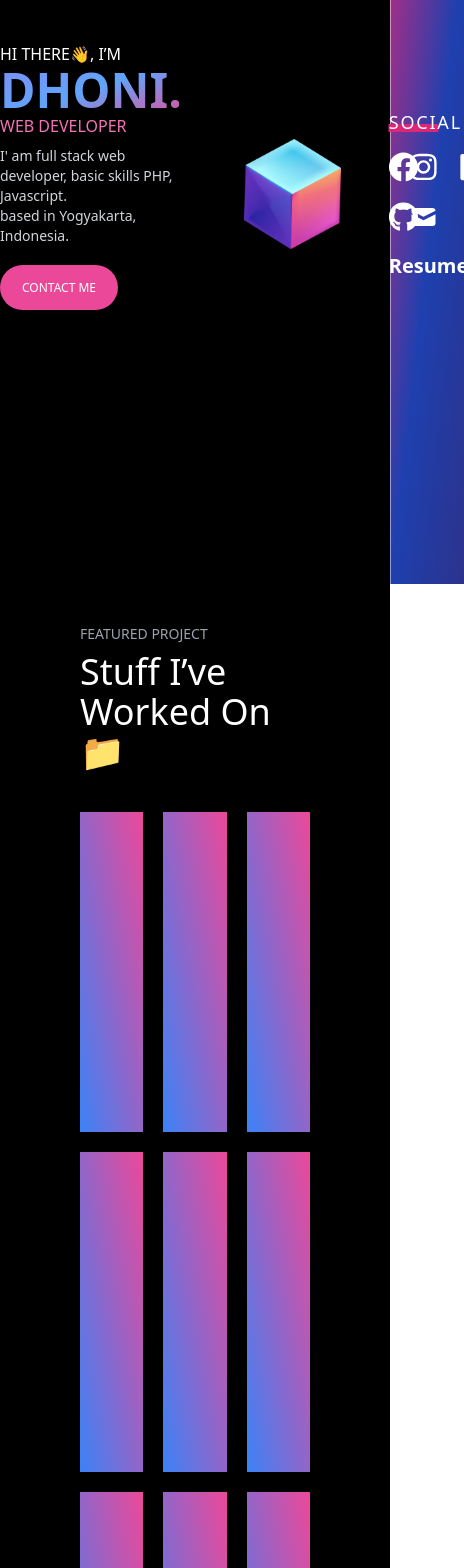
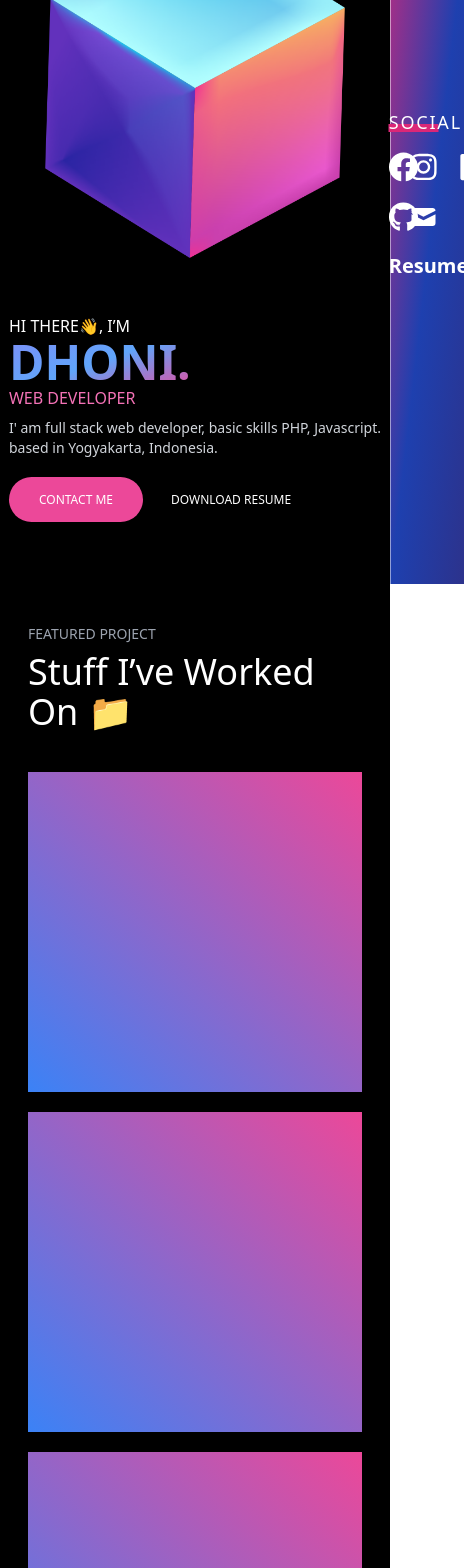
Before and after one commit to dhoniaridho/ahmadridhoni-v1, a Next.js app: page / in a window 390 px wide. Shown: the part 260-1828 px from the top of the page, 464 px wide, since content can reach past the window. Built offline with nearby package versions, Linux system fonts and the light colour scheme.

Commit message:
improve: responsive-layout

```diff
--- a/components/layouts/footer.js
+++ b/components/layouts/footer.js
@@ -1,7 +1,7 @@
 export default function Footer(){
     return(
         <footer className="bg-black text-white border-t border-gray-900">
-            <div className="flex justify-end h-16 place-items-center px-10">
+            <div className="flex justify-center md:justify-end h-16 place-items-center px-10">
                 <p className="text-sm">&copy;{new Date().getFullYear()} dhoniaridho. All Right Reserved</p>
             </div>
         </footer>
--- /dev/null
+++ b/components/ui/alert.js
@@ -0,0 +1,18 @@
+import classNames from "classnames"
+
+export default function Alert(props) {
+    const {children, type}  = props
+    const className = classNames('text-sm mt-1', {
+        'text-red-500': type === 'danger',
+        'text-blue-500': type === 'primary'
+    })
+    return(
+        <div className={className} role="alert">
+            {children}
+        </div>
+    )
+}
+
+Alert.defaultProps = {
+    type: 'danger'
+}
--- /dev/null
+++ b/components/ui/badge.js
@@ -0,0 +1,15 @@
+import classNames from "classnames"
+
+export default function Badge(props) {
+    const {type, children} = props
+    const className = classNames(props.className,{
+        'text-red-500': type === 'danger',
+        'text-blue-500': type === 'primary'
+    })
+    return(
+        <span className={className}>{children}</span>
+    )
+}
+Badge.defaultProps = {
+    type: 'danger'
+}
--- a/package.json
+++ b/package.json
@@ -9,6 +9,7 @@
     "lint": "next lint"
   },
   "dependencies": {
+    "classnames": "^2.3.1",
     "next": "11.0.1",
     "nprogress": "^0.2.0",
     "react": "17.0.2",
--- a/pages/index.js
+++ b/pages/index.js
@@ -3,11 +3,12 @@ import MainLayout from "~/components/layouts/main-layout";
 import Link from "next/link";
 import Cube from "../assets/images/cube.png";
 import { useForm } from 'react-hook-form';
+import Alert from '~/components/ui/alert';
 
 export default function Home() {
 
   const [isSubmitting, setIsSubmitting] = useState(false)
-  const { register, handleSubmit, reset } = useForm()
+  const { register, handleSubmit, reset, formState: { errors }  } = useForm()
   const onSubmit = async (data) => {
     setIsSubmitting(true)
     try {
@@ -24,9 +25,9 @@ export default function Home() {
 
   return (
     <MainLayout>
-      <section className="bg-black place-items-center text-white h-screen--h-16 flex justify-between">
-        <div className="w-1/2 flex place-items-center flex-col">
-          <div className="-mt-16">
+      <section className="bg-black place-items-center text-white h-screen--h-16 flex flex-col md:flex-row place-content-center md:justify-around">
+        <div className="order-2 md:order-1 md:flex place-items-center flex-col">
+          <div className="md:-mt-16">
             <div className="mt-4">
               <h1 className="animate-">HI THERE👋, I’M</h1>
               <h1 className="text-5xl font-bold bg-gradient-to-tl from-pink-500 via-blue-400 to-indigo-400 bg-clip-text text-transparent inline">
@@ -40,23 +41,26 @@ export default function Home() {
             </p>
             <div className="mt-7">
               <Link href="/contact">
-                <a className="py-3 text-xs px-5 rounded-full bg-pink-500 hover:bg-transparent hover:border-white border-2 border-transparent">
+                <a className="whitespace-nowrap select-none py-3 text-xs px-7 rounded-full bg-pink-500 hover:bg-transparent hover:border-white border-2 border-transparent">
                   CONTACT ME
                 </a>
               </Link>
+              <a href="https://drive.google.com/file/d/1D1vFNxMR-RN8piUMNkm7gobULKibCOgI/view?usp=sharing" className="select-none py-3 mx-2 text-xs px-5 rounded-full">
+                  DOWNLOAD RESUME
+                </a>
             </div>
           </div>
         </div>
-        <div className="w-1/2 flex justify-center place-items-center">
-          <img draggable="false" className="w-1/2" src={Cube.src} alt="cube" />
+        <div className="order-1 md:order-2 my-10 flex justify-center place-items-center">
+          <img draggable="false" width="300" src={Cube.src} alt="cube" />
         </div>
       </section>
-      <section className="bg-black text-white px-20 py-10">
+      <section className="bg-black text-white px-7 md:px-20 py-10">
         <div className="mb-10">
           <p className="text-sm text-gray-400 mb-2">FEATURED PROJECT</p>
           <h1 className="text-4xl">Stuff I’ve Worked On 📁</h1>
         </div>
-        <div className="grid grid-cols-3 gap-5">
+        <div className="grid md:grid-cols-3 gap-5">
           <div className="h-80 bg-gradient-to-bl from-pink-500 to-blue-500"></div>
           <div className="h-80 bg-gradient-to-bl from-pink-500 to-blue-500"></div>
           <div className="h-80 bg-gradient-to-bl from-pink-500 to-blue-500"></div>
@@ -68,8 +72,8 @@ export default function Home() {
           <div className="h-80 bg-gradient-to-bl from-pink-500 to-blue-500"></div>
         </div>
       </section>
-      <section className="bg-black text-white px-20 py-16">
-        <div className="flex justify-around">
+      <section className="bg-black text-white px-5 md:px-20 py-16">
+        <div className="flex flex-col md:flex-row place-content-center md:justify-around">
           <div className="w-1/4 flex justify-center place-items-center">
             <img draggable="false" src={Cube.src} alt="" />
           </div>
@@ -82,55 +86,67 @@ export default function Home() {
               <div className="bg-pink-500 w-40 h-4 -mt-4"></div>
             </div>
             <div>
-              <form  onSubmit={handleSubmit(onSubmit)}>
+              <form onSubmit={handleSubmit(onSubmit)}>
                 <fieldset className="mb-4">
                   <div className="flex flex-col my-3">
                     <label className="text-sm mb-2" htmlFor="name">
                       Full Name *
                     </label>
                     <input
-                      {...register("name")}
+                      {...register("name", {
+                        required: true
+                      })}
                       type="text"
                       id="name"
                       placeholder="Your Name"
-                      className="py-2 text-black px-2 w-96 focus:outline-none"
+                      className="py-2 text-black px-2 sm:w-96  focus:outline-none"
                     />
+                     {errors.name && <Alert type="danger">this filled is required</Alert>}
                   </div>
                   <div className="flex flex-col my-3">
                     <label className="text-sm mb-2" htmlFor="email">
                       Email *
                     </label>
                     <input
-                      {...register("email")}
+                      {...register("email", {
+                        required: true
+                      })}
                       type="email"
                       id="email"
                       placeholder="Your Email"
-                      className="py-2 text-black px-2 w-96 focus:outline-none"
+                      className="py-2 text-black px-2 sm:w-96  focus:outline-none"
                     />
+                     {errors.email && <Alert>required</Alert>}
                   </div>
                   <div className="flex flex-col my-3">
                     <label className="text-sm mb-2" htmlFor="phone">
                       Subject *
                     </label>
                     <input
-                      {...register("subject")}
+                      {...register("subject", {
+                        required: true
+                      })}
                       type="text"
                       id="phone"
                       placeholder="Your Phone Number"
-                      className="py-2 text-black px-2 w-96 focus:outline-none"
+                      className="py-2 text-black px-2 sm:w-96  focus:outline-none"
                     />
+                      {errors.subject && <Alert>required</Alert>}
                   </div>
                   <div className="flex flex-col my-3">
                     <label className="text-sm mb-2" htmlFor="message">
                       Message *
                     </label>
                     <textarea
-                      {...register("message")}
+                      {...register("message", {
+                        required: true
+                      })}
                       type="text"
                       id="message"
                       placeholder="Message"
-                      className="py-2 text-black px-2 w-96 focus:outline-none"
+                      className="py-2 text-black px-2 sm:w-96  focus:outline-none"
                     ></textarea>
+                     {errors.message && <Alert>required</Alert>}
                   </div>
                 <p className="my-2 text-sm">We respect your privacy.</p>
                 </fieldset>
```
Also changed, not shown: 1 other file (tests, documents, lock files or other folders).
